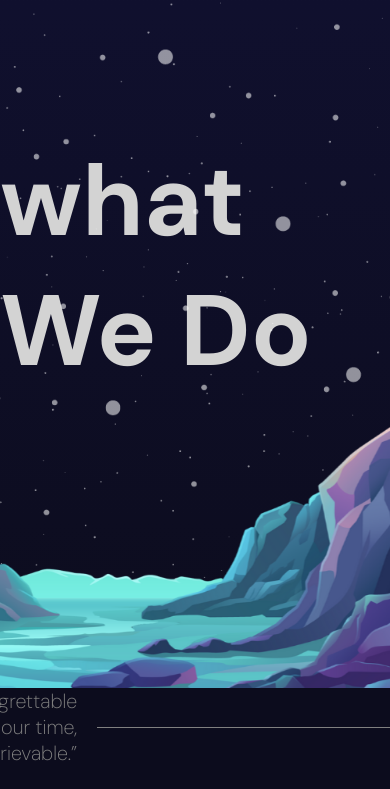
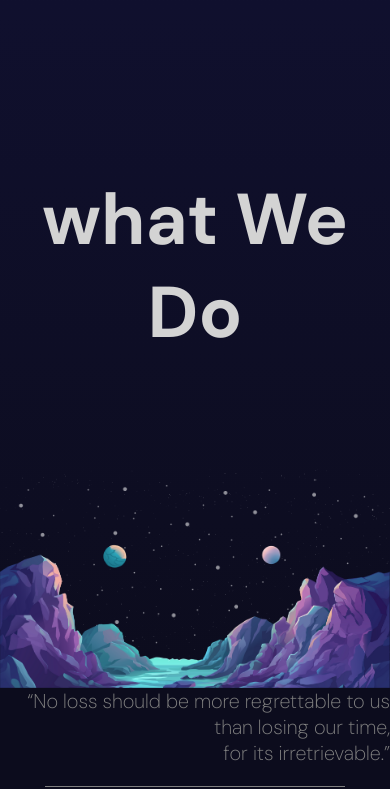
Before and after one commit to anirudhvyas26/Portfolio, a React (Vite) app in the folder animated-portfolio/: page / in a window 390 px wide. Shown: the part 1000-1789 px from the top of the page. Built offline with nearby package versions, Linux system fonts and the light colour scheme.

Commit message:
responsiveness sidebar

```diff
--- a/animated-portfolio/src/components/parallax/parallax.scss
+++ b/animated-portfolio/src/components/parallax/parallax.scss
@@ -1,3 +1,5 @@
+@import "../../app.scss";
+
 .parallax{
     width: 100%;
     height: 100%;
@@ -9,6 +11,11 @@
 
     h1{
         font-size: 100px;
+
+        @include mobile {
+            font-size: 72px;
+            text-align: center;
+          }
     }
     .mountains{
         background-image: url("/mountains.png");
@@ -18,6 +25,11 @@
         height: 100%;
         position: absolute;
         z-index: 3;
+
+        @include mobile {
+            background-size: contain;
+            background-repeat: no-repeat;
+          }
     }
     .planets{
         background-image: url("/planets.png");
@@ -27,6 +39,10 @@
         height: 100%;
         position: absolute;
         z-index: 2;
+        @include mobile {
+            background-size: contain;
+            background-repeat: no-repeat;
+          }
 
     }.stars{
         background-image: url("/stars.png");
@@ -36,5 +52,9 @@
         height: 100%;
         position: absolute;
         z-index: 1;
+        @include mobile {
+            background-size: contain;
+            background-repeat: no-repeat;
+          }
     }
 }
--- a/animated-portfolio/src/components/services/services.scss
+++ b/animated-portfolio/src/components/services/services.scss
@@ -1,3 +1,4 @@
+@import "../../app.scss";
 .Services{
     background: lonear-gradient(180deg, #0c0c1d, #111132);
     height: 100%;
@@ -11,6 +12,12 @@
     display: flex;
     align-items: center;
     gap: 20px;
+    @include mobile {
+     align-self: center;
+     text-align: center;
+     flex-direction: column;
+      }
+
     p{
         font-weight: 200;
         font-size: 20px;
@@ -22,6 +29,9 @@
         width: 500px;
         border: none;
         border-top: 0.5px solid gray;
+        @include mobile{
+            width: 300px;
+        }
     }
     }
 
```
